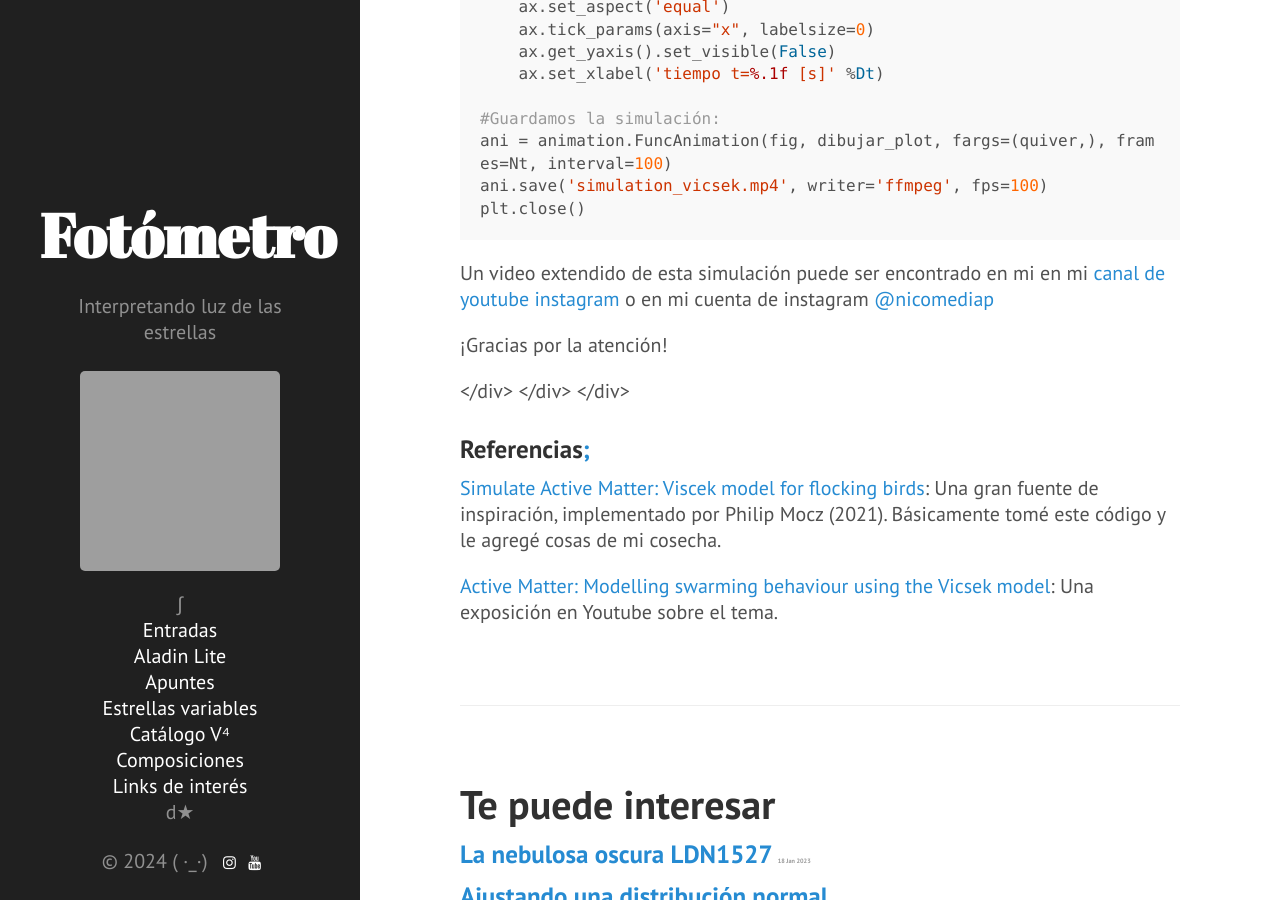
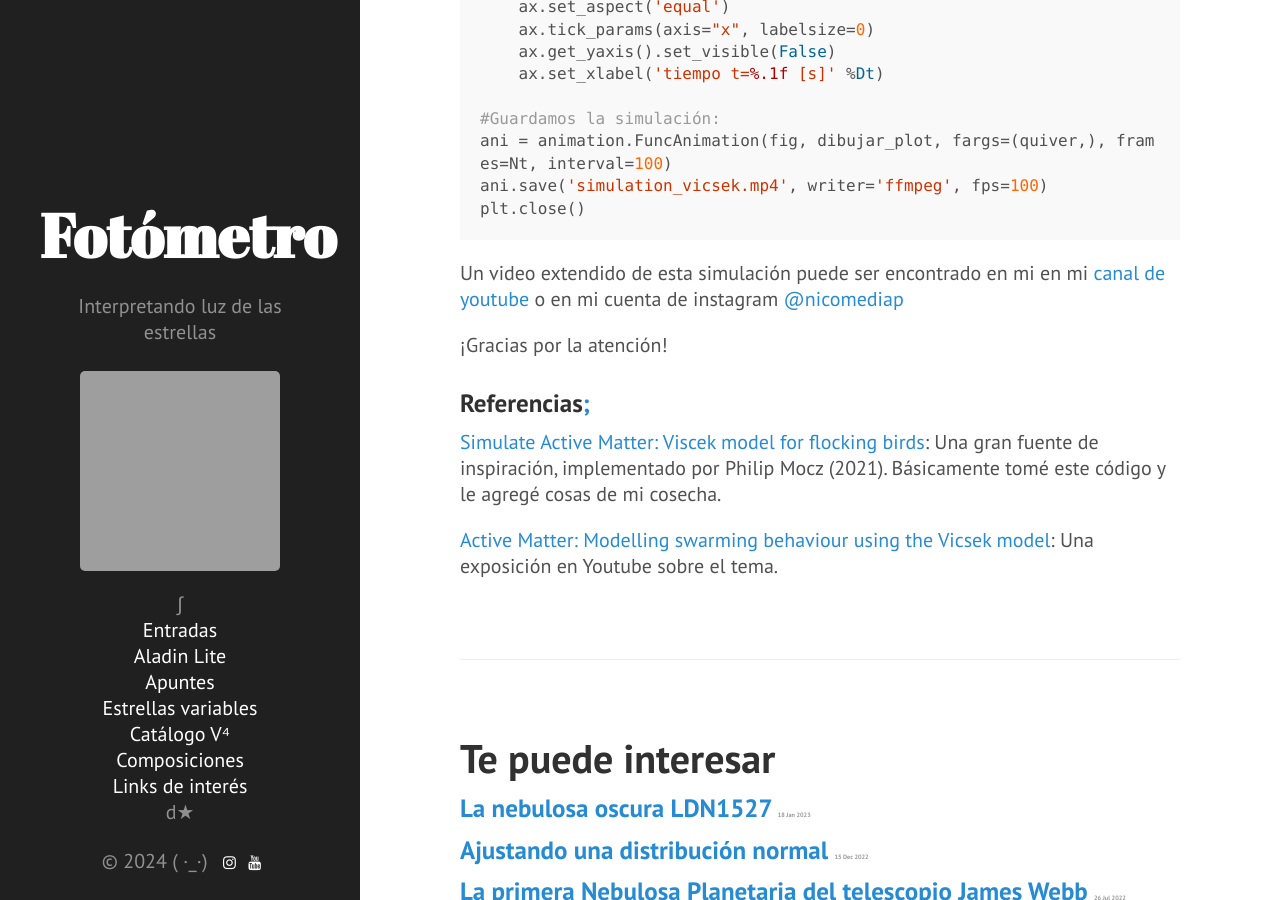
Before and after one commit to nicomedinap/nicomedinap.github.io, a Jekyll site: the page built from _posts/2024-02-23-MateriaActiva.md, in a window 1280 px wide and 900 px high, scrolled down 4820 px. Built offline with Jekyll 4.4.1, drawn with Linux system fonts in a browser that asks for light colours; formulas are drawn with MathJax 3; a script that is not in the unit is left out; grey boxes are pictures that could not be loaded.

Commit message:
Update 2024-02-23-MateriaActiva.md

```diff
--- a/_posts/2024-02-23-MateriaActiva.md
+++ b/_posts/2024-02-23-MateriaActiva.md
@@ -149,15 +149,14 @@ $$<p>Además, el término $\eta\ (t)$ agrega una perturbación aleatoria en la d
     </div>
 </div>
 </div>
-
 </div>
 
-<p>Un video extendido de esta simulación puede ser encontrado en mi en mi <a href="https://www.youtube.com/shorts/AQeqIJLC8lM?feature=share" target="_blank">canal de youtube instagram</a> o en mi cuenta de instagram <a href="https://www.instagram.com/nicomediap/" target="_blank">@nicomediap</a></p>
+
+<p>Un video extendido de esta simulación puede ser encontrado en mi en mi <a href="https://www.youtube.com/shorts/AQeqIJLC8lM?feature=share" target="_blank">canal de youtube </a> o en mi cuenta de instagram <a href="https://www.instagram.com/nicomediap/" target="_blank">@nicomediap</a></p>
 <p>¡Gracias por la atención!</p>
 
-</div>
-</div>
-</div>
+
+
 <div class="cell border-box-sizing text_cell rendered"><div class="prompt input_prompt">
 </div><div class="inner_cell">
 <div class="text_cell_render border-box-sizing rendered_html">
```
